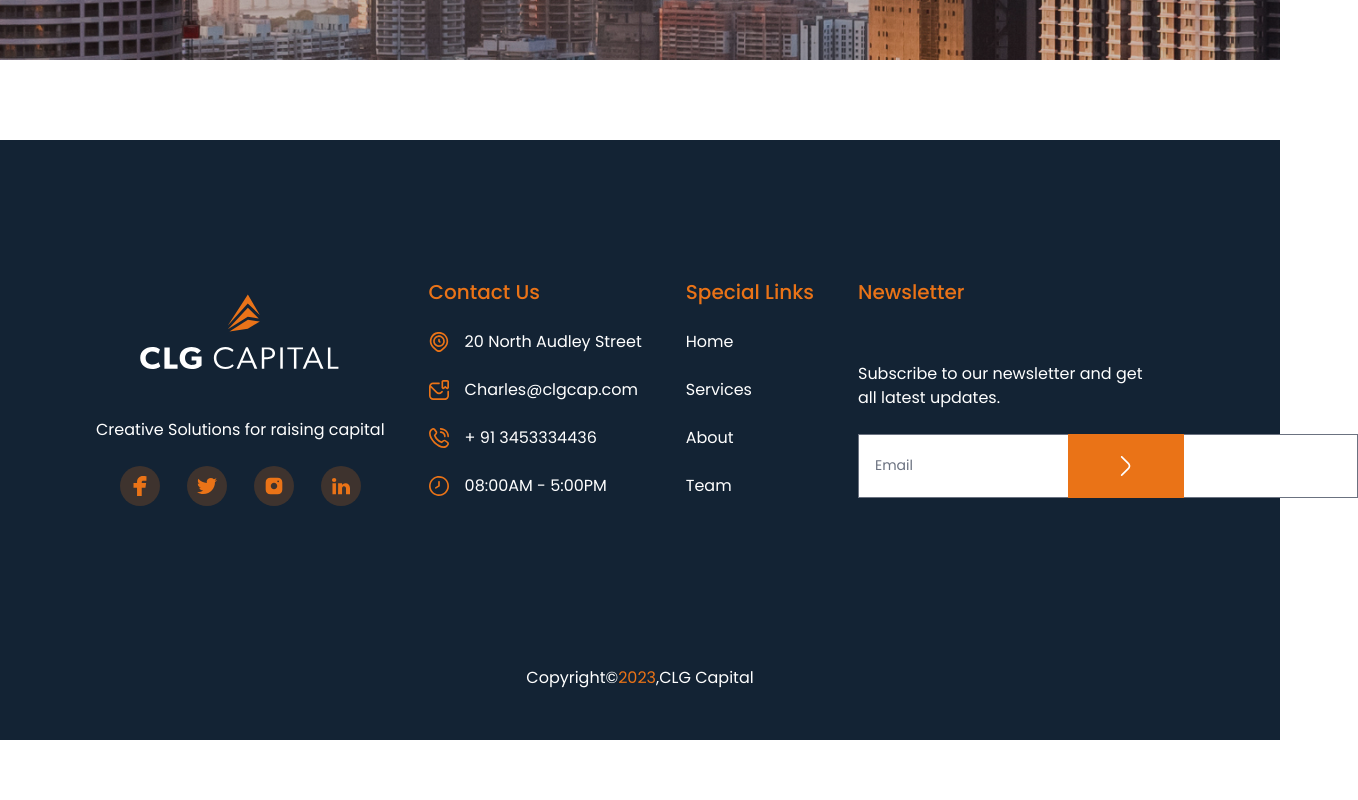
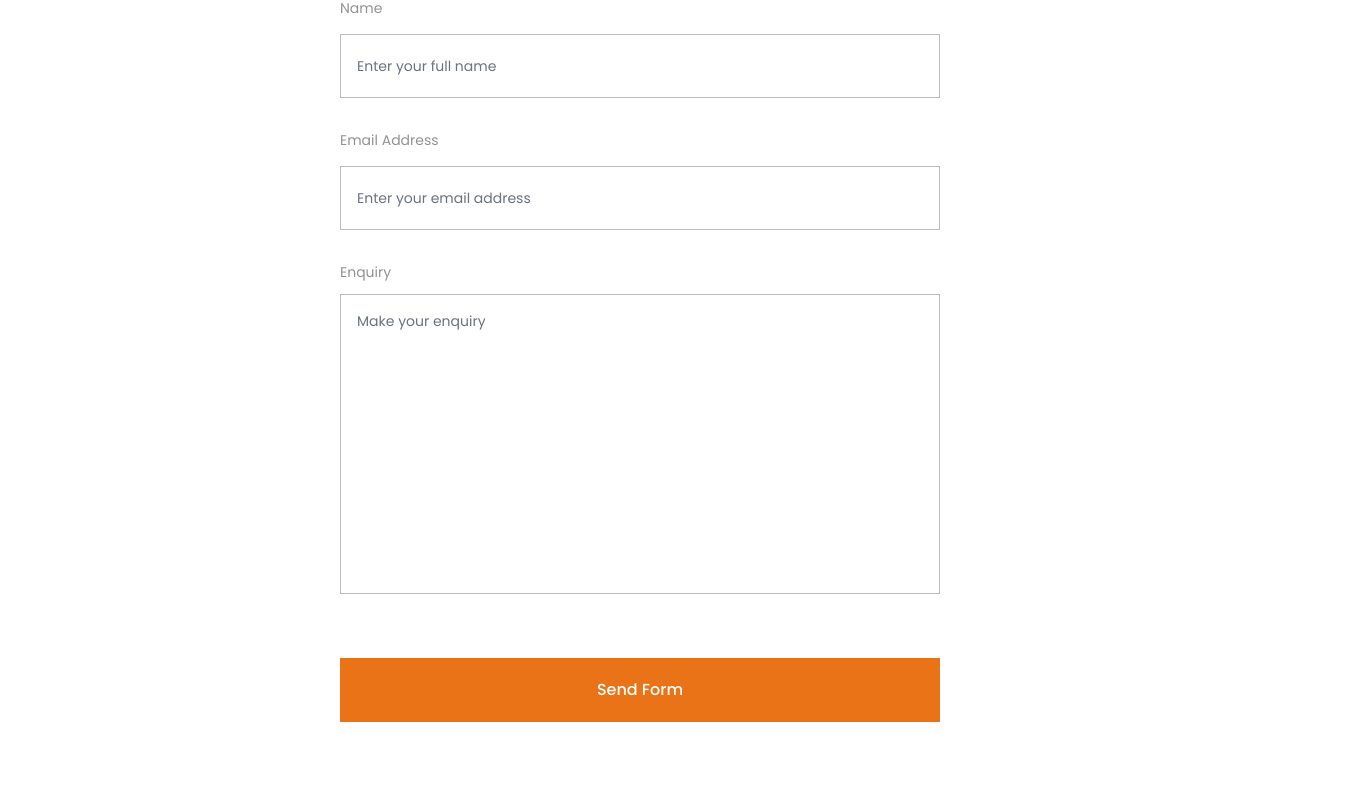
Before and after one commit to nanakwame667/clg-website, a React (Vite) app: page /contact in a window 1280 px wide. Shown: the part 1180-1980 px from the top of the page, 1358 px wide, since content can reach past the window. Before the commit the page ends 1920 px from the top, so only its background shows below. Built offline with nearby package versions, Linux system fonts and the light colour scheme.

Commit message:
Finished the contact component page

```diff
--- a/src/Components/Button.tsx
+++ b/src/Components/Button.tsx
@@ -6,10 +6,12 @@ interface Props {
   variant?: string; // default, primary, info, success, warning, danger, dark
   size?: string; // sm, md, lg
   disabled?: boolean;
+  className?: string;
 }
 const Button: React.FC<Props> = ({
   children,
   onClick,
+  className,
   variant = "primary",
   size = "md",
   disabled,
@@ -17,7 +19,9 @@ const Button: React.FC<Props> = ({
 }) => {
   return (
     <button
-      className={`btn ${variant} ${size}` + (disabled ? " disabled" : "")}
+      className={
+        `btn ${variant} ${size} ${className}` + (disabled ? " disabled" : "")
+      }
       onClick={onClick}
       disabled={disabled}
       {...rest}
--- /dev/null
+++ b/src/Components/ContactForm.tsx
@@ -0,0 +1,63 @@
+import { useState } from "react";
+import Button from "./Button";
+import InputField from "./InputField";
+import TextArea from "./TextArea";
+
+interface ContactFormProps {
+  value: string;
+  onChange: (event: React.ChangeEvent<HTMLTextAreaElement>) => void;
+}
+
+const ContactForm: React.FC<ContactFormProps> = ({ value, onChange }) => {
+  const [name, setName] = useState("");
+  const [email, setEmail] = useState("");
+
+  const onEmailChange = (e: any) => {
+    setEmail(e.target.value);
+  };
+
+  const OnChange = (e: any) => {
+    setName(e.target.value);
+  };
+  return (
+    <form action="submit" className="w-[600px] mt-16">
+      <InputField
+        id="name"
+        label="Name"
+        value={name}
+        onChange={OnChange}
+        placeholder="Enter your full name"
+        required
+        className="mb-4 w-full"
+      />
+      <InputField
+        id="email"
+        label="Email Address"
+        type="email"
+        value={email}
+        onChange={onEmailChange}
+        placeholder="Enter your email address"
+        required
+        className="mb-4 w-full"
+      />
+      <TextArea
+        id="example-textarea"
+        label="Enquiry"
+        placeholder="Make your enquiry"
+        value={value}
+        onChange={onChange}
+        className="w-full h-[300px] mt-2 mb-16 pt-4 pl-4 border border-border rounded-none"
+      />
+      <Button
+        onClick={() => alert("Please enter your email address")}
+        variant="primary"
+        size="lg"
+        className="w-full"
+      >
+        Send Form
+      </Button>
+    </form>
+  );
+};
+
+export default ContactForm;
--- a/src/Components/InputField.tsx
+++ b/src/Components/InputField.tsx
@@ -29,7 +29,7 @@ const InputField: FC<InputFieldProps> = ({
     <div className={`flex flex-col items-start  ${className}`}>
       <label
         htmlFor={id}
-        className={`block text-gray-700 font-book text-sm ${className}`}
+        className={`block text-black font-normal text-sm ${className}`}
       >
         {label}
         {requested && (
@@ -47,12 +47,13 @@ const InputField: FC<InputFieldProps> = ({
         className={`
         border
         border-stroke
+        border-border
         rounded-none
         w-[500px]
         py-5 px-4
         h-16
-        text-gray-700
-        font-book
+        text-border
+        font-normal
         text-sm
         leading-tight
         placeholder-placeholder
--- a/src/Components/Newsletter.tsx
+++ b/src/Components/Newsletter.tsx
@@ -19,7 +19,7 @@ const Newsletter = () => {
           onChange={(e) => setName(e.target.value)}
           placeholder="Email"
           required
-          className="w-[210px]"
+          className="w-full"
         />
         <Button variant="primary" size="lg" onClick={() => "Hello"}>
           <img src={arrow} alt="" width={20} />
--- /dev/null
+++ b/src/Components/TextArea.tsx
@@ -0,0 +1,61 @@
+// components/TextArea.tsx
+import React, { ChangeEvent, FC } from "react";
+
+interface TextAreaProps {
+  id: string;
+  name?: string;
+  label?: string;
+  required?: boolean;
+  rows?: number;
+  cols?: number;
+  placeholder?: string;
+  value: string;
+  onChange: (event: ChangeEvent<HTMLTextAreaElement>) => void;
+  className?: string;
+  disabled?: boolean;
+}
+
+const TextArea: FC<TextAreaProps> = ({
+  id,
+  name,
+  label,
+  required = false,
+  rows = 4,
+  cols = 50,
+  placeholder,
+  value,
+  onChange,
+  className,
+  disabled = false,
+}) => {
+  return (
+    <div className="flex flex-col">
+      {label && (
+        <label htmlFor={id} className="mb-1 text-sm text-black font-normal">
+          {label} {required && <span className="text-red-500">*</span>}
+        </label>
+      )}
+      <textarea
+        id={id}
+        name={name}
+        rows={rows}
+        cols={cols}
+        placeholder={placeholder}
+        value={value}
+        onChange={onChange}
+        required={required}
+        className={`resize-none outline-none p-2         focus:outline-none
+        focus:shadow-outline
+        focus:ring-primary-200
+        focus:border-primary-200
+        focus:border-2    text-sm     text-border
+        font-normal ${
+          disabled ? "bg-gray-200 cursor-not-allowed" : "bg-white"
+        } ${className}`}
+        disabled={disabled}
+      />
+    </div>
+  );
+};
+
+export default TextArea;
--- a/src/Pages/Contact.tsx
+++ b/src/Pages/Contact.tsx
@@ -1,8 +1,16 @@
-import React from "react";
+import { useState } from "react";
 import HeroSection from "../Components/HeroSection";
 import Banner from "../assets/images/contact-banner.jpg";
+import ContactForm from "../Components/ContactForm";
 
 const Contact = () => {
+  const [textAreaValue, setTextAreaValue] = useState("");
+
+  const handleTextAreaChange = (
+    event: React.ChangeEvent<HTMLTextAreaElement>
+  ) => {
+    setTextAreaValue(event.target.value);
+  };
   return (
     <div>
       <HeroSection backgroundImage={Banner}>
@@ -11,6 +19,15 @@ const Contact = () => {
           <span className="text-primary-500">US</span>
         </h1>
       </HeroSection>
+      <div className="flex flex-col w-full items-center px-24 py-44">
+        <div className="flex flex-col items-center mt-6">
+          <h1 className="text-secondary-500 font-semibold text-[36px]">
+            Get In Touch
+          </h1>
+          <div className="bg-primary-500 w-[100px] h-[2px] mt-2"></div>
+        </div>
+        <ContactForm value={textAreaValue} onChange={handleTextAreaChange} />
+      </div>
     </div>
   );
 };
--- a/tailwind.config.js
+++ b/tailwind.config.js
@@ -33,6 +33,7 @@ export default {
         },
         black: "#929292",
         white: "#FFFFFF",
+        border: "#BCBCBC",
       },
       keyframes: {
         scaleIn: {
```
